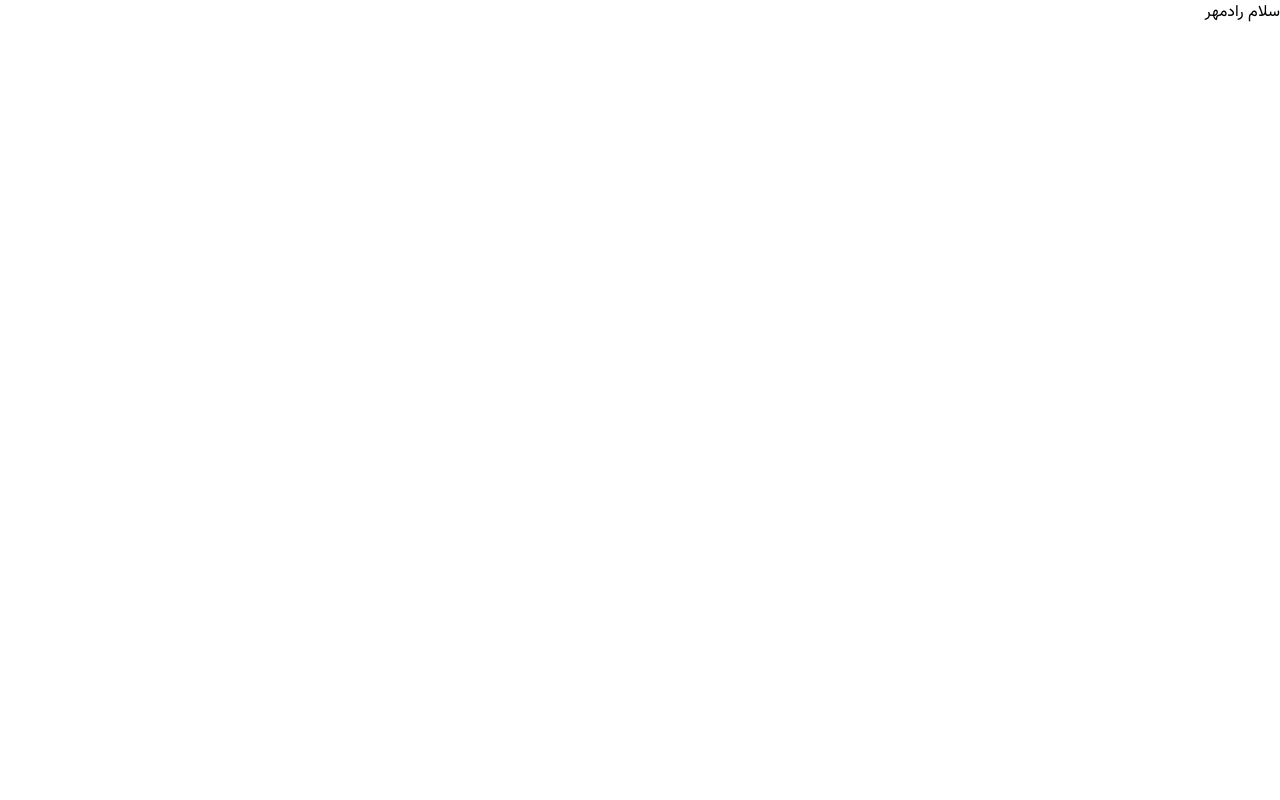
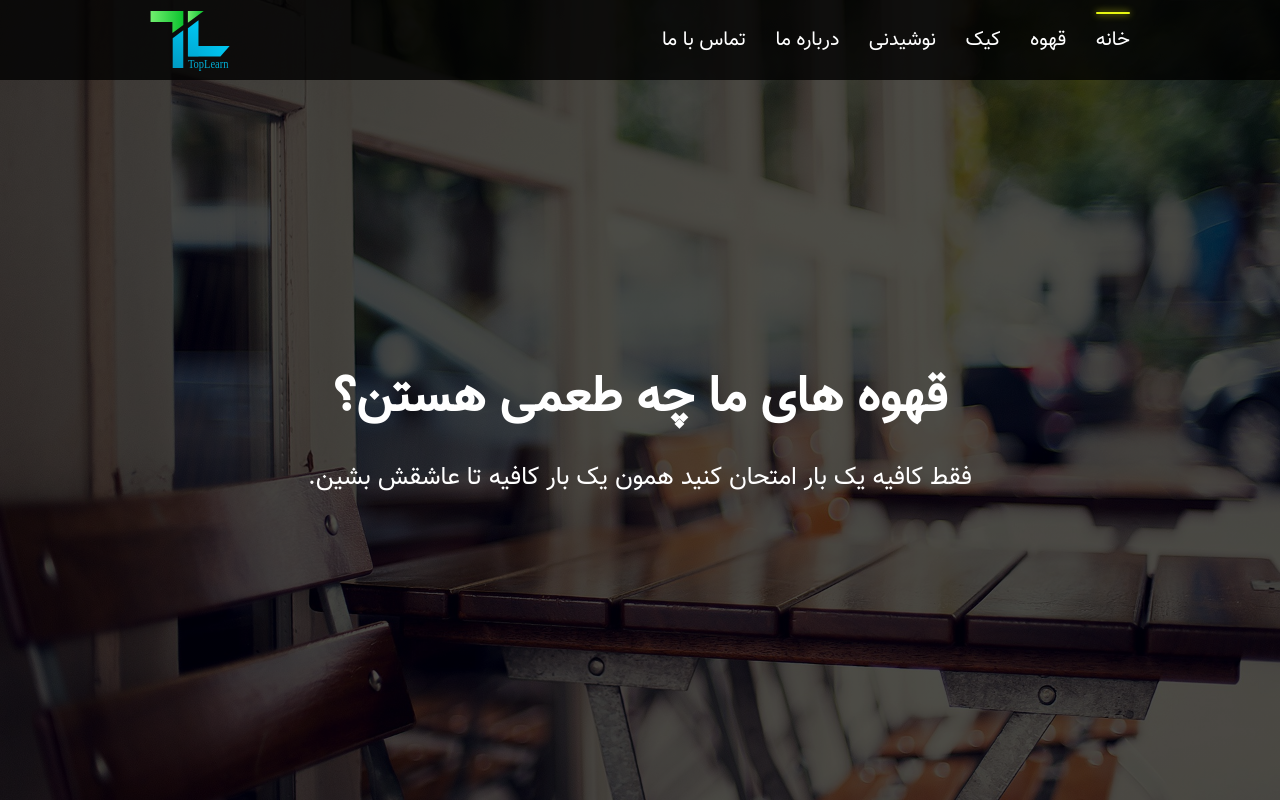
Before and after one commit to Ramin-Joshang/coffee-shop, a plain HTML site: page index.html in a window 1280 px wide. Drawn offline with Linux system fonts and the light colour scheme; files whose address does not match are found by name.

Commit message:
Site header completed

```diff
--- a/css/style.css
+++ b/css/style.css
@@ -17,3 +17,111 @@ body {
     direction: rtl;
     font-family: "vazir";
 }
+
+
+/* header */
+
+header {
+    width: 100%;
+    height: 100vh;
+    position: relative;
+    background: linear-gradient( rgba(0, 0, 0, .7), rgba(0, 0, 0, .7)), url(../images/bakcground-header.jpg) center no-repeat;
+    background-size: cover;
+}
+
+
+/* navbar */
+
+header .navbar {
+    width: 100%;
+    padding: 0 150px;
+    display: flex;
+    justify-content: space-between;
+    align-items: center;
+    background-color: rgba(0, 0, 0, .8);
+}
+
+header .navbar .header-list {
+    list-style: none;
+}
+
+header .navbar .header-list li {
+    position: relative;
+    display: inline-block;
+    margin-left: 25px;
+}
+
+header .navbar .header-list li a {
+    text-decoration: none;
+    color: #fff;
+    font-size: 20px;
+}
+
+header .navbar .header-list li a::before {
+    position: absolute;
+    right: 0;
+    top: -12px;
+    width: 0;
+    height: 2px;
+    content: '';
+    box-shadow: 0 0 7px #cbce0b;
+    background-color: #e7f712;
+    transition: all .2s ease-out;
+    -webkit-transition: all .2s ease-out;
+    -moz-transition: all .2s ease-out;
+    -ms-transition: all .2s ease-out;
+    -o-transition: all .2s ease-out;
+    border-radius: 25px;
+    -moz-border-radius: 25px;
+    -webkit-border-radius: 25px;
+    -ms-border-radius: 25px;
+    -o-border-radius: 25px;
+}
+
+header .navbar .header-list li a.active::before {
+    width: 100%;
+}
+
+header .navbar .header-list li a:hover::before {
+    width: 100%;
+}
+
+.navbar .header-logo {
+    width: 80px;
+    height: 80px;
+}
+
+.navbar .header-logo img {
+    width: 100%;
+    height: 100%;
+}
+
+
+/* End navbar */
+
+
+/* banner */
+
+header .header-banner {
+    position: absolute;
+    top: 45%;
+    left: 0;
+    right: 0;
+    text-align: center;
+    color: #fff;
+}
+
+header .header-banner h1 {
+    font-size: 50px;
+    margin-bottom: 20px;
+}
+
+header .header-banner p {
+    font-size: 25px;
+}
+
+
+/* End banner */
+
+
+/* End header */
--- a/index.html
+++ b/index.html
@@ -11,7 +11,31 @@
 </head>
 
 <body>
-    <p>سلام رادمهر</p>
+    <!-- header section -->
+    <header>
+        <!-- navbar section -->
+        <nav class="navbar">
+            <ul class="header-list">
+                <li><a class="list-item active" href="#">خانه</a></li>
+                <li><a class="list-item" href="#">قهوه</a></li>
+                <li><a class="list-item" href="#">کیک</a></li>
+                <li><a class="list-item" href="#">نوشیدنی</a></li>
+                <li><a class="list-item" href="#">درباره ما</a></li>
+                <li><a class="list-item" href="#">تماس با ما</a></li>
+            </ul>
+            <section class="header-logo">
+                <img src="images/logo.svg" alt="Logo">
+            </section>
+        </nav>
+        <!-- End navbar section -->
+        <!--  banner section -->
+        <section class="header-banner">
+            <h1>قهوه های ما چه طعمی هستن؟</h1>
+            <p>فقط کافیه یک بار امتحان کنید همون یک بار کافیه تا عاشقش بشین.</p>
+        </section>
+        <!-- End banner section -->
+    </header>
+    <!-- End header section -->
 </body>
 <!-- Custom script -->
 <script src="js/script.js"></script>
--- a/js/script.js
+++ b/js/script.js
@@ -0,0 +1,11 @@
+var ul = document.querySelector('.header-list'); // Parent
+console.log(ul);
+ul.addEventListener('click', function(e) {
+    const listItem = document.querySelectorAll(".list-item");
+    for (let i = 0; i < listItem.length; i++) {
+        listItem[i].classList.remove("active");
+
+    }
+
+    e.target.classList.add("active");
+});
```
